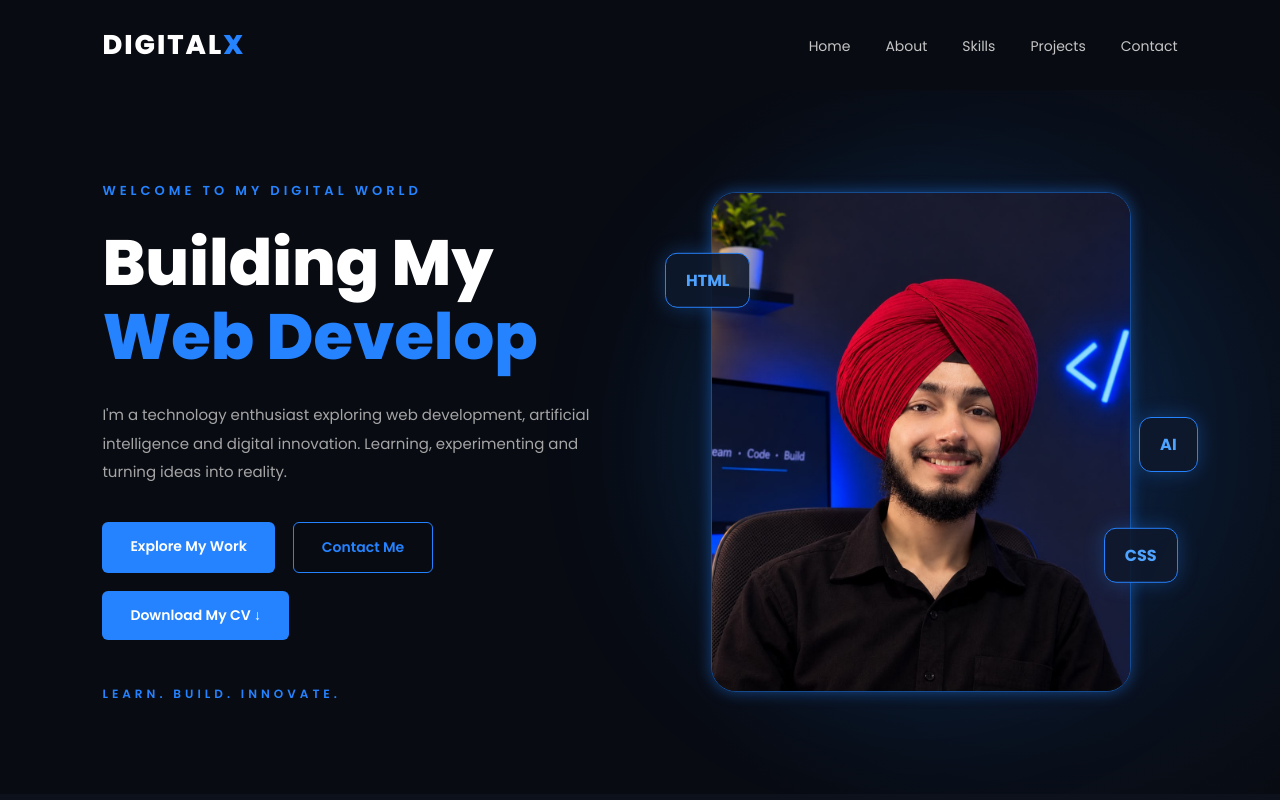
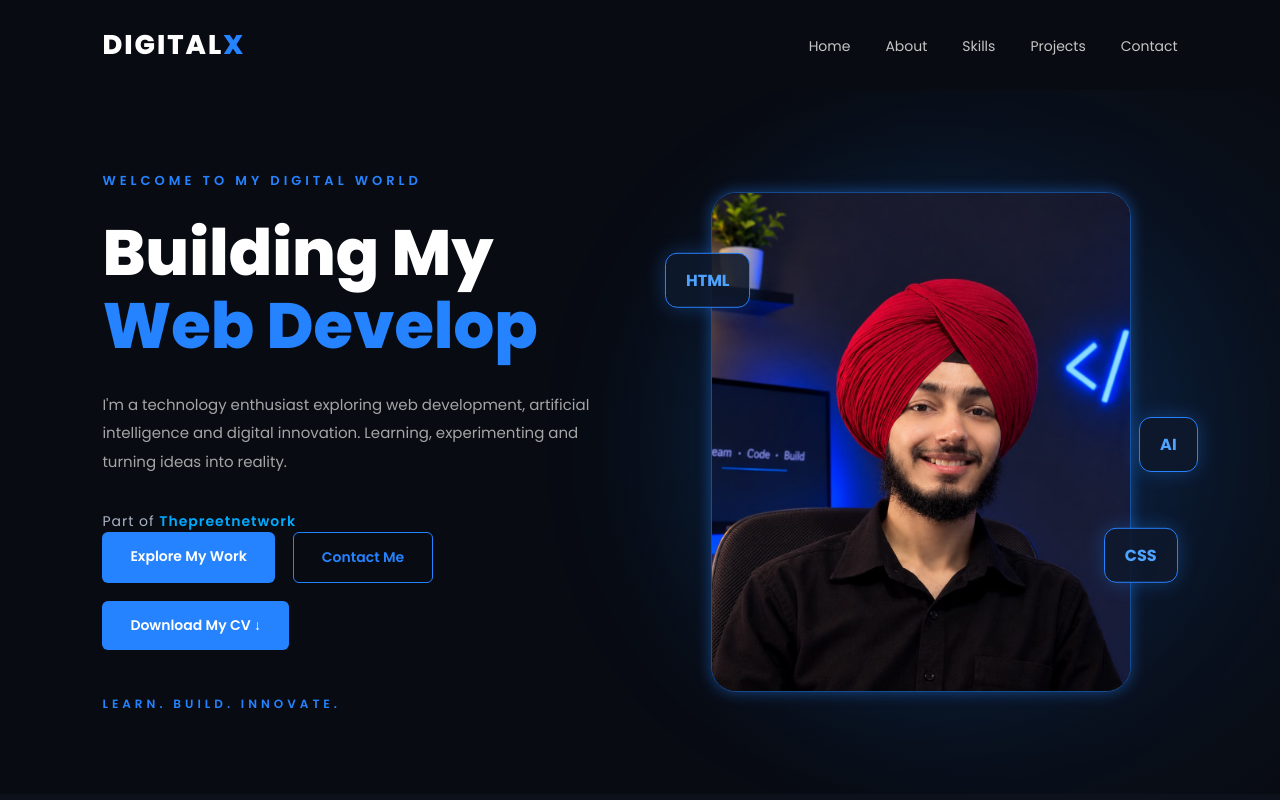
Before and after one commit to R-web-code/DigitalX-Portfolio, a plain HTML site: page index.html in a window 1280 px wide. Shown: the top 800 px of the page. Drawn offline with Linux system fonts and the light colour scheme.

Commit message:
Add files via upload

```diff
--- a/index.html
+++ b/index.html
@@ -59,6 +59,9 @@
             I'm a technology enthusiast exploring web development,
             artificial intelligence and digital innovation.
             Learning, experimenting and turning ideas into reality.
+        </p>
+        <p class="brand-line">
+        Part of <span>Thepreetnetwork</span>
         </p>
 
         <div class="buttons">
@@ -343,10 +346,10 @@
                 <div>
                     <h4>Instagram</h4>
 
-                    <a href="https://instagram.com/_rajpreetx"
+                    <a href="https://instagram.com/thepreetnetwork"
                        target="_blank"
                        rel="noopener noreferrer">
-                        @_rajpreetx
+                        @thepreetnetwork
                     </a>
                 </div>
 
@@ -466,8 +469,10 @@
 
     <div class="footer-line"></div>
 
-    <p class="copyright">
-        &copy; 2026 DIGITALX. Built with passion.
+    <p>
+        © 2026 DIGITALX |
+        A Personal Portfolio by
+        <span class="footer-brand">thepreetnetwork</span>.
     </p>
 
 </footer>
--- a/style.css
+++ b/style.css
@@ -961,3 +961,18 @@ header {
     }
 
 }
+.brand-line {
+    margin-top: 5px;
+    font-size: 14px;
+    color: #aab4c5;
+    letter-spacing: 1px;
+}
+
+.brand-line span {
+    color: #00aaff;
+    font-weight: 600;
+}
+.footer-brand {
+    color: #00aaff;
+    font-weight: 600;
+}
```
